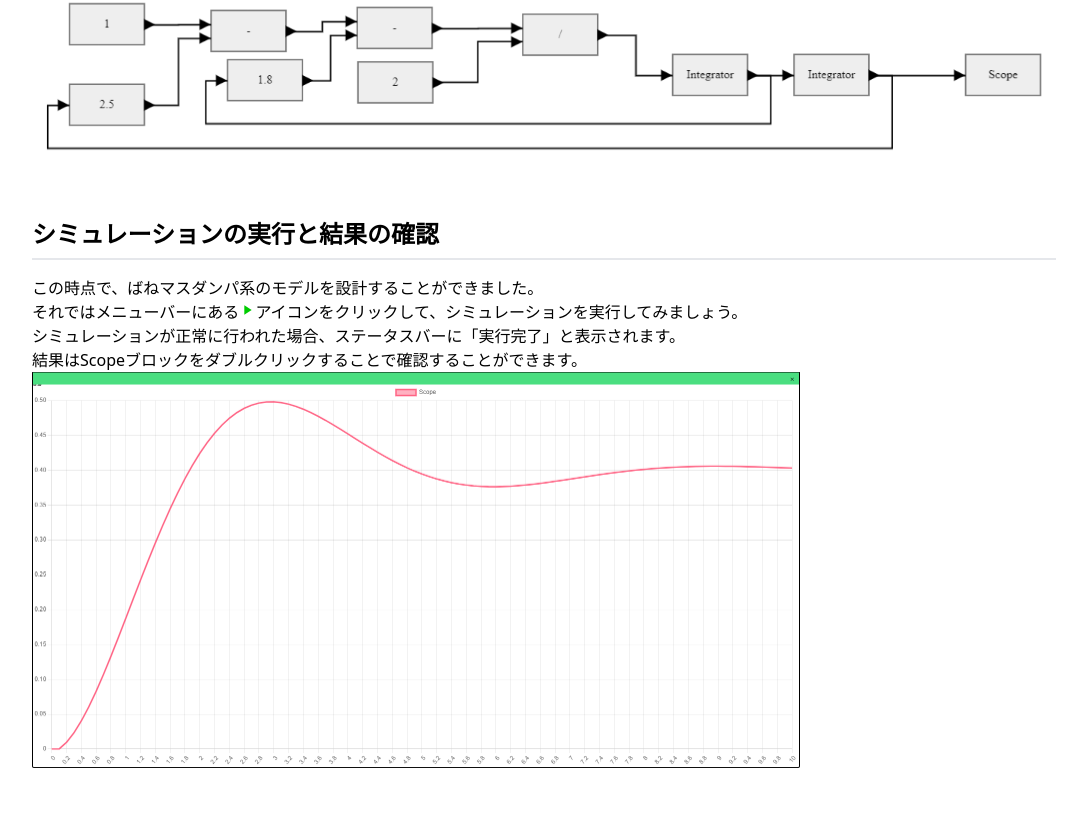
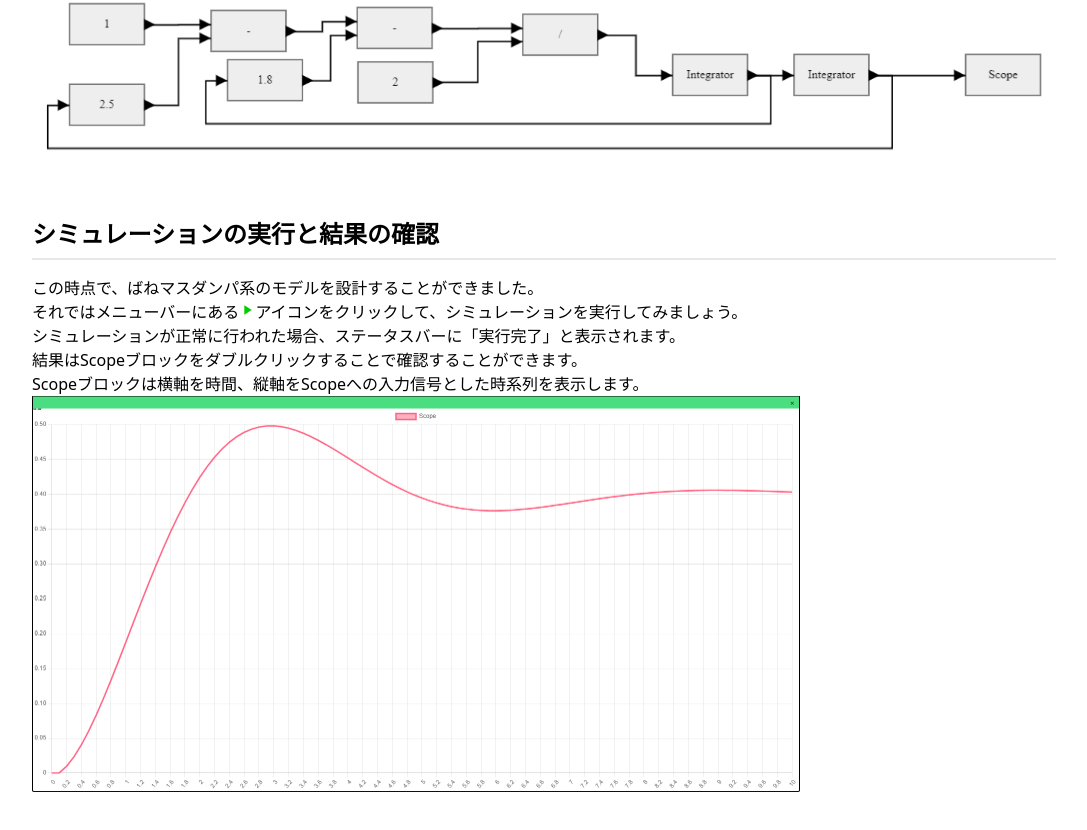
Before and after one commit to hanamotokazuya/simulink-clone, a Next.js app: page /help/tutorial in a window 1280 px wide. Shown: the part 1780-2610 px from the top of the page, without its empty margins (184-1271 px from the left). Built offline with nearby package versions, Linux system fonts and the light colour scheme.

Commit message:
docs(help): Added text

```diff
--- a/pages/help/tutorial.tsx
+++ b/pages/help/tutorial.tsx
@@ -110,6 +110,8 @@ const Tutorial: React.FC = () => {
             シミュレーションが正常に行われた場合、ステータスバーに「実行完了」と表示されます。
             <br />
             結果はScopeブロックをダブルクリックすることで確認することができます。
+            <br />
+            Scopeブロックは横軸を時間、縦軸をScopeへの入力信号とした時系列を表示します。
           </p>
           <Image src={tutorialResult} width={1536 * 0.5} height={793 * 0.5} alt="tutorialResult" />
         </div>
--- a/src/diagram/initDiagram.ts
+++ b/src/diagram/initDiagram.ts
@@ -172,7 +172,7 @@ export const initDiagram = (
       node.dirty = true;
     });
     diagram.renderAll();
-    console.log(e.target);
+    // console.log(e.target);
   });
 
   // OBJECT:SCALING
```
